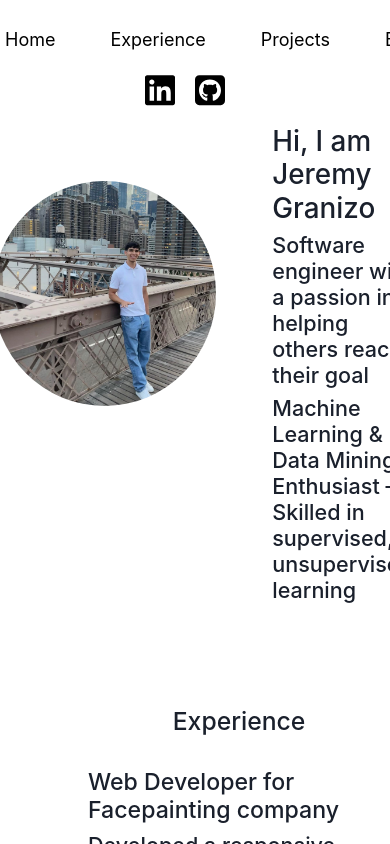
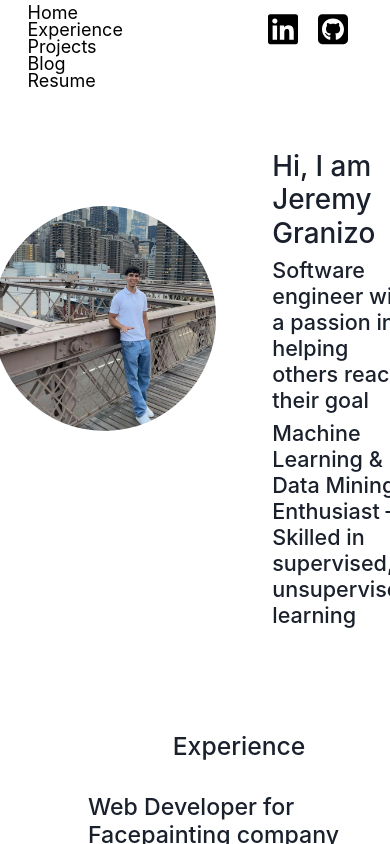
Before and after one commit to jgranizo/MyWebsite, a React (Vite) app in the folder MyWebsite/frontend2/: page / in a window 390 px wide. Shown: the top 844 px of the page. Built offline with nearby package versions, Linux system fonts and the light colour scheme.

Commit message:
adjusted blogs section css of cards, adjusted navigation bar for mobile users

```diff
--- a/MyWebsite/frontend2/src/App.css
+++ b/MyWebsite/frontend2/src/App.css
@@ -12,13 +12,13 @@
 
 }
 body{
-  padding-top: px;
+  padding-top: 60px;
 }
 
-@media (max-width: 768px) {
+@media (max-width: 500px) {
   /* Target mobile screens */
   body{
-    padding-top: 125px;
+    padding-top: 150px;
   }
   .my-photo {
     max-height: 225px; /* Reduce image size on mobile */
@@ -40,29 +40,27 @@ body{
     display: flex;
     flex-wrap: wrap ;
     flex-direction: center;
-    padding:1rem 0
+    padding:.1rem 0
   }
 
-  .navbar-home ul li a{
-    color: var(--colorprimary);
-    text-decoration: none;
-    font-size:10px;
-  transition: color 0.3s ease;}
-  .navbar-home ul li a:hover{
-    color: var(--coloraccent);
+  #home:hover{
+    box-shadow: 0 0 0 0 var(--coloraccent);
+    transition: all .4s ease;
+
   }
   .navbar-home ul li{
-    max-width: 300px;
     display: flex;
     flex-wrap: wrap;
-    margin:10px 0;
+    margin:-3.0px 0px -7px 0px;
   }
   .navbar-home ul {
+    max-width: 200px;
+
     display: flex;
     flex-direction: row; /* Make nav items vertical */
     align-items: center;
-    margin: auto;
-    width: 100%;
+    flex-wrap: wrap;
+    width: 90%;
   }
 
 svg{
@@ -141,6 +139,15 @@ svg:hover{
   box-shadow: 10px 0 20px 10px var(--coloraccent);
   transition: all .4s ease;
 
+}
+.title-card:hover{
+  color:var(--coloraccent)
+
+}
+.solo-blog{
+  display: flex;
+  justify-content: center;
+  margin-top: 5rem;
 }
 .about-me-text{
 align-content: center;
--- a/MyWebsite/frontend2/src/components/blog.jsx
+++ b/MyWebsite/frontend2/src/components/blog.jsx
@@ -55,12 +55,12 @@ useEffect(()=>{
 
 
 return (
-    <div>
+    <div className='solo-blog'>
         <Card
           bg={"light"}
           key={"light"}
           text={ 'dark'}
-          style={{ width: '18rem' }}
+          style={{ width: '30rem'}}
           className="mb-2"
         >
           <Card.Header>Topic: {blog.topic}</Card.Header>
--- a/MyWebsite/frontend2/src/components/blogs-list.jsx
+++ b/MyWebsite/frontend2/src/components/blogs-list.jsx
@@ -8,7 +8,6 @@ import Row from 'react-bootstrap/Row';
 import Container from 'react-bootstrap/Container';
 import Card from 'react-bootstrap/Card';
 import 'bootstrap/dist/css/bootstrap.min.css';
-
 const BlogsList = ()=>{
     const [blogs, setBlogs] = useState([]);
     const [searchTopic, setSearchTopic] = useState("");
@@ -44,7 +43,7 @@ const BlogsList = ()=>{
             setSearchTopic(searchTopic);
         }; return (
 
-            <div className="App">
+            <div className="blogs-section">
                  {console.log("hello")}
                 <Container>
                     <Form>
@@ -71,13 +70,13 @@ const BlogsList = ()=>{
                     <Row>
                         {blogs.map((blog)=>{
                             return (
-                                <Card key={blog.blogID}>
+                                <Card key={blog.blogID} style={{width:"15rem",margin:"1rem"}}>
       <Card.Header>Topic: {blog.topic}</Card.Header>
-      <Card.Body>
+      <Card.Body className="title-card">
         <blockquote className="blockquote mb-0">
          <p><Link to={"/blog/"+blog.blogID}>{blog.title}</Link></p>
           <footer className="blockquote-footer">
-            <cite>J Granizo</cite>
+            <cite>Jeremy Granizo</cite>
 
           </footer>
         </blockquote>
```
